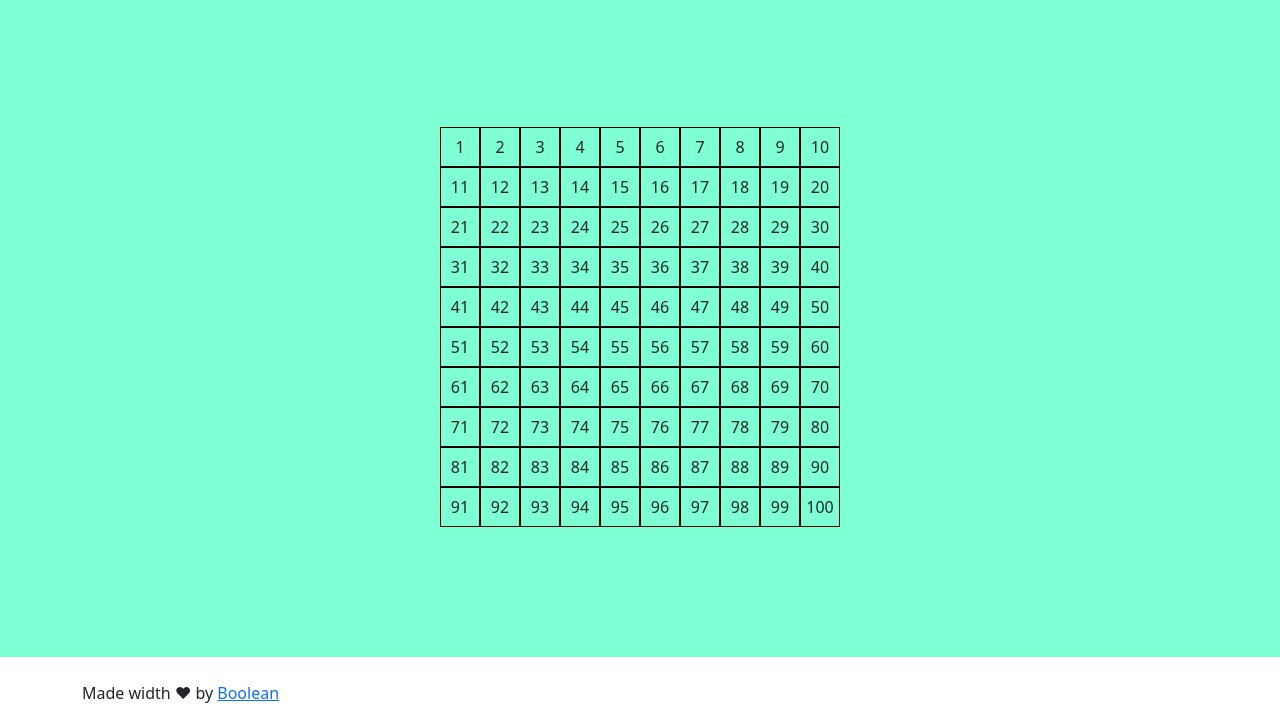
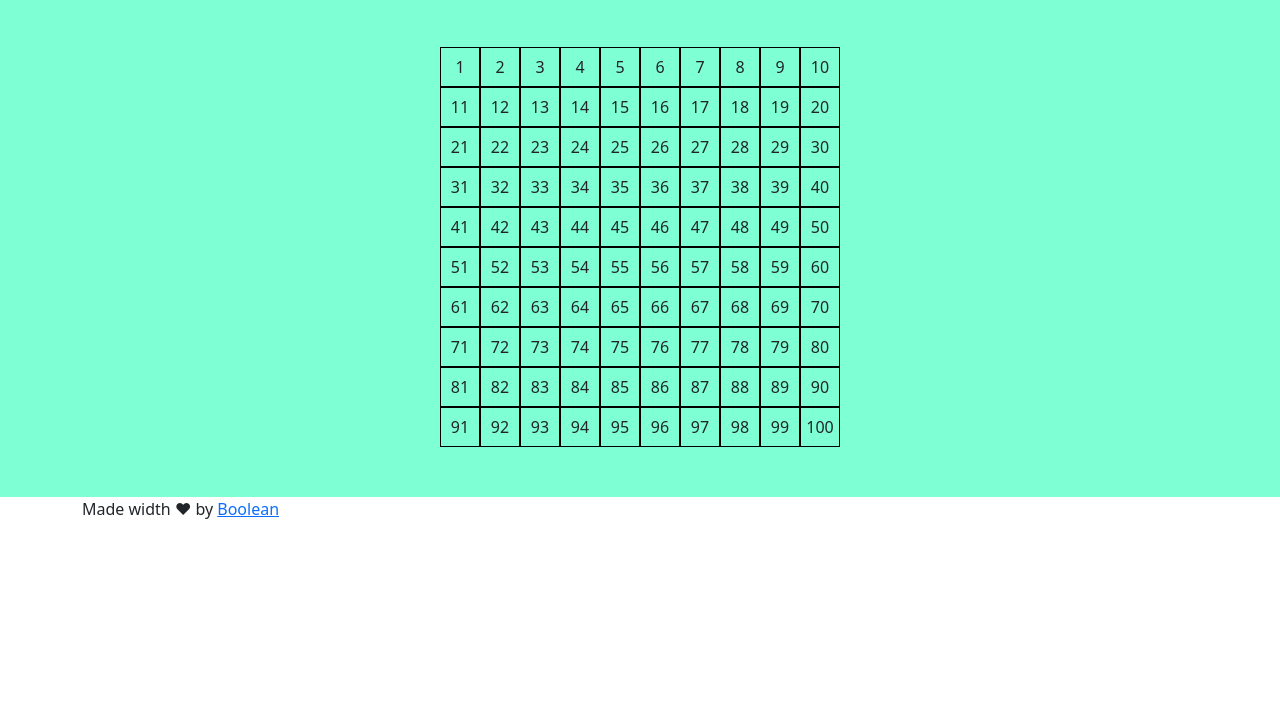
Before and after one commit to LarisaGimbu/js-campominato-dom, a plain HTML site: page index.html in a window 1280 px wide. Both pictures are taken after a click on the button "Play". Shown: the part 83-804 px from the top of the page. Drawn offline with nearby package versions, Linux system fonts and the light colour scheme.

Commit message:
boom.includes

```diff
--- a/css/style.css
+++ b/css/style.css
@@ -37,7 +37,7 @@ header{
 
 /* MAIN  */
 main{
-  height: calc(100vh - 140px);
+  padding: 50px;
   background-color: #7FFFD4;
 }
 #main-container{
@@ -74,9 +74,3 @@ main{
   background-color: red;
   color: white;
 }
-
-
-footer{
-  width: 100%;
-  height: 50px;
-}
--- a/index.html
+++ b/index.html
@@ -46,7 +46,7 @@
     <div class="container">
       <div class="row">
         <div class="col">
-          <p class="mt-4">Made width &hearts; by <a href="#">Boolean</a> </p>
+          <p>Made width &hearts; by <a href="#">Boolean</a> </p>
         </div>
       </div>
     </div>
--- a/js/script.js
+++ b/js/script.js
@@ -2,6 +2,7 @@ const btnPlay = document.getElementById('btn-play');
 const container = document.getElementById('main-container');
 const bombsNumber = 16;
 let squareNumber = 0;
+let boom = '';
 
 btnPlay.addEventListener('click', function(){
   const level = parseInt(document.getElementById('level').value);
@@ -18,6 +19,8 @@ btnPlay.addEventListener('click', function(){
     squareNumber = 49;
   }
 
+  boom = bombsGenerate();
+  console.log(boom);
   for(let i = 0; i < squareNumber; i++){
     //creo l'elemento square e lo aggiungo al main-container con dentro un numero da 1 a squareNumber
     sq = createSquare(container);
@@ -55,13 +58,13 @@ function createSquare(target){
 
 function handleClickCell(event){
   const selectedNumber = event.target.innerText;
-  console.log(selectedNumber);
-  const boom = bombsGenerate();
-  console.log(boom);
-  if(!boom.includes(selectedNumber)){
-    this.classList.add('clicked');
+  console.log('numero selezionato',selectedNumber);
+  console.log('questo è l\'array di bombe',boom);
+
+  if(boom.includes(selectedNumber)){
+    console.log('questo numero è una bomba');
   }else{
-    this.classList.add('red-clicked');
+    console.log('NON è una bomba');
   }
 
 }
```
